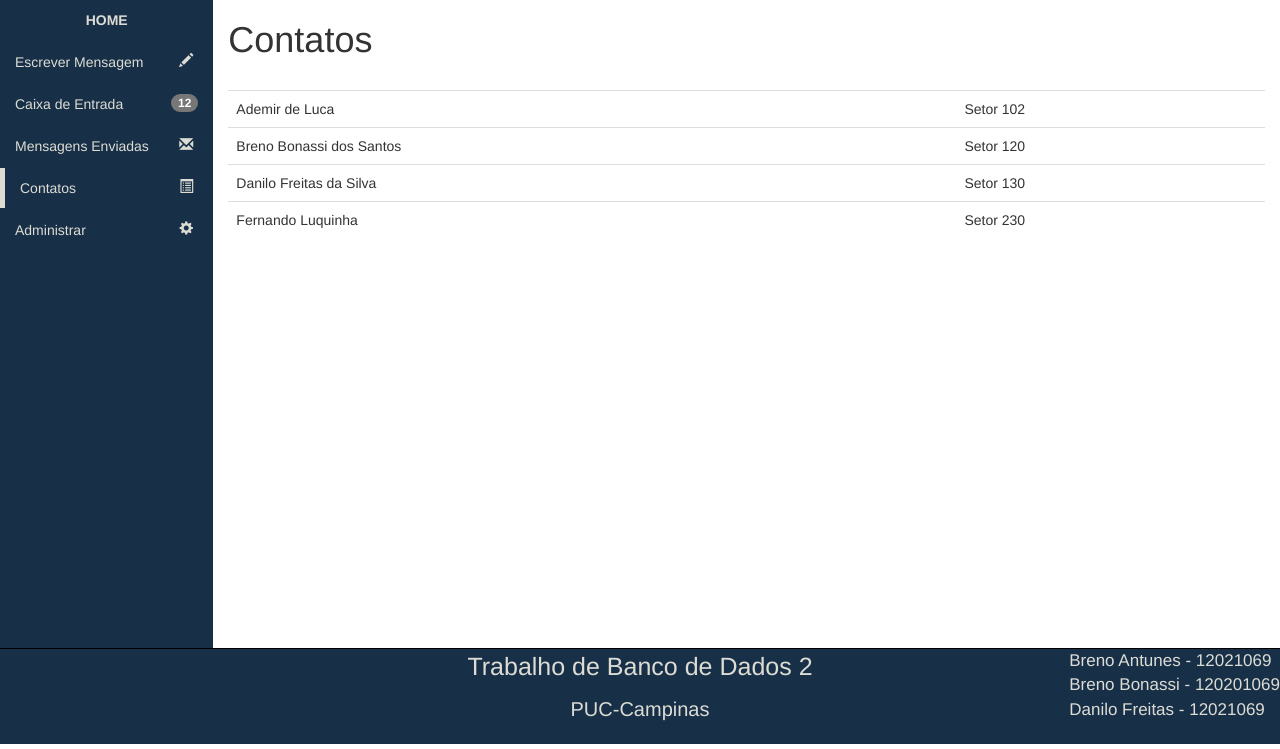
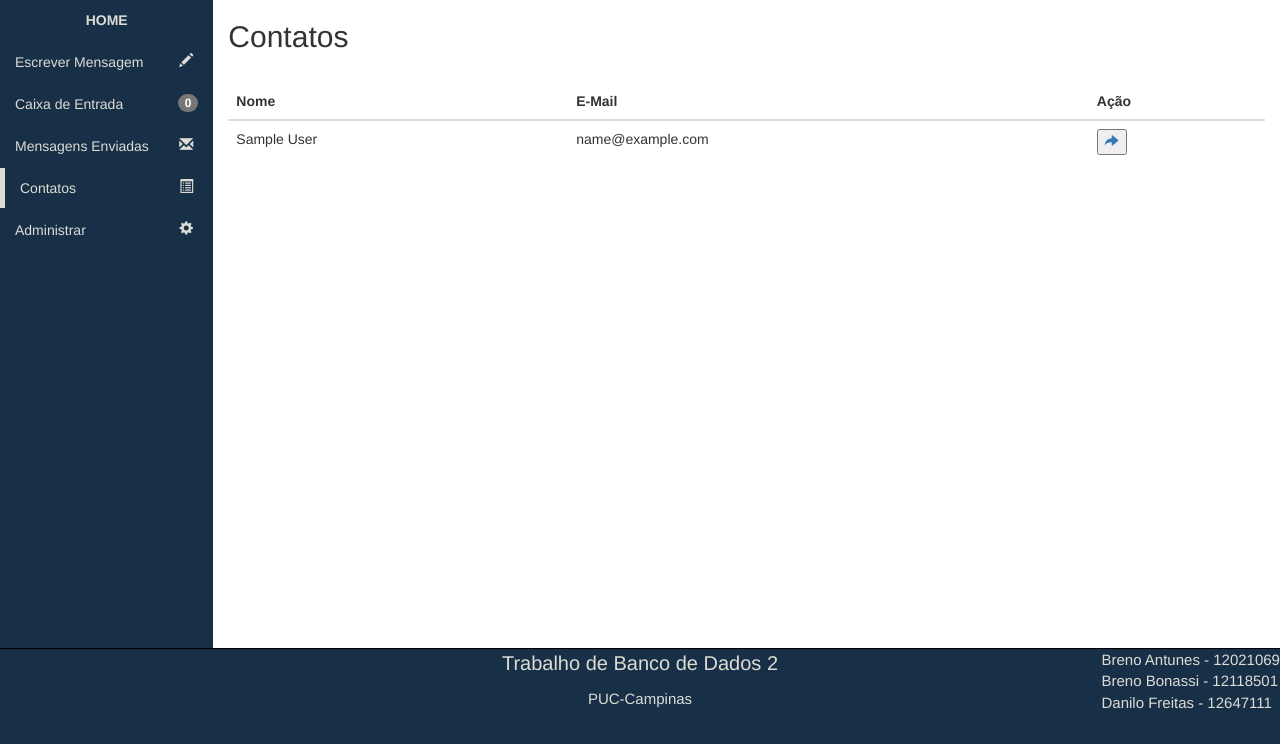
Before and after one commit to antunesbe/ProjetoBD2, a PHP site: page /contatos.php in a window 1280 px wide. Shown: the part 51-800 px from the top of the page. Run offline with PHP 8.4, Linux system fonts and the light colour scheme; the visitor is signed in with stand-in values (Sample User, id 1); data that the repository does not hold is empty.

Commit message:
listando contatos

```diff
--- a/contatos.php
+++ b/contatos.php
@@ -1,3 +1,13 @@
+<?php
+    session_start();
+    include "includes/conexaoBD.php";
+
+    /*PEGAR MENSAGENS NAO LIDAS*/
+    $idUsuario = $_SESSION['id'];
+    $consultaMsg = mysql_query("SELECT * FROM MENSAGEM WHERE destinatario='$idUsuario' AND lida = 0") or die(mysql_error());
+    $msgsNaoLidas = mysql_num_rows($consultaMsg);
+
+?>
 <!DOCTYPE html>
 <html lang="pt-br">
 <head>
@@ -42,7 +52,7 @@
                             <a href="escreverMensagem.php" id="opcaoMenuLateral1">Escrever Mensagem <span class="glyphicon glyphicon-pencil pull-right icones"></span></a>
                         </li>
                         <li>
-                            <a href="mensagensRecebidas.php" id="opcaoMenuLateral2">Caixa de Entrada <span class="badge pull-right">12</span></a>
+                            <a href="mensagensRecebidas.php" id="opcaoMenuLateral2">Caixa de Entrada <span class="badge pull-right"><?php echo $msgsNaoLidas; ?></span></a>
                         </li>
                         <li>
                             <a href="mensagensEnviadas.php" id="opcaoMenuLateral3">Mensagens Enviadas <span class="glyphicon glyphicon-envelope pull-right icones"></span></a>
@@ -59,26 +69,29 @@
         <!-- /MENU LATERAL -->
         <!-- CONTEUDO -->
             <section class="col-md-10 conteudo">
-                <h1>Contatos</h1>
+                <h2>Contatos</h2>
                 <br>
                 <table class="table table-hover">
+                    <thead>
+                        <th>Nome</th>
+                        <th>E-Mail</th>
+                        <th>Ação</th>
+                    </thead>
                     <tbody>
-                        <tr>
-                            <td>Ademir de Luca</td>
-                            <td>Setor 102</td>
-                        </tr>
-                        <tr>
-                            <td> Breno Bonassi dos Santos</td>
-                            <td> Setor 120</td>
-                        </tr>
-                        <tr>
-                            <td> Danilo Freitas da Silva</td>
-                            <td> Setor 130</td>
-                        </tr>
-                        <tr>
-                            <td> Fernando Luquinha</td>
-                            <td> Setor 230</td>
-                        </tr>
+                        <?php
+                            $sql = mysql_query("SELECT * FROM USUARIO WHERE departamento = (SELECT departamento FROM USUARIO WHERE id_pessoa = '$idUsuario')");
+
+                            while($linha = mysql_fetch_array($sql)){
+                                echo "<tr>";
+                                echo "<td>" . $linha['nome'] . "</td>";
+                                echo "<td>" . $linha['email'] . "</td>";
+                                echo "<td>
+                                        <button><a href='#'><span class = 'glyphicon glyphicon-share-alt'></span></a></button>
+                                        </td>";
+                                echo "</tr>";
+                            }
+
+                        ?>
                     </tbody>
                 </table>
 
@@ -92,11 +105,11 @@
 
             </div>
             <div class="col-md-4 conteudoRodape">
-                <p style="font-size:25px">Trabalho de Banco de Dados 2</p>
-                <p style="font-size:20px">PUC-Campinas</p>
+                <p style="font-size:20px">Trabalho de Banco de Dados 2</p>
+                <p style="font-size:15px">PUC-Campinas</p>
             </div>
             <div class="col-md-4 conteudoRodape">
-                <p class="pull-right text-left"style="font-size:17px">Breno Antunes - 12021069 <br>Breno Bonassi - 120201069 <br>Danilo Freitas - 12021069 </p>
+                <p class="pull-right text-left"style="font-size:15px">Breno Antunes - 12021069 <br>Breno Bonassi - 12118501 <br>Danilo Freitas - 12647111 </p>
             </div>
         </footer>
     </div>
```
